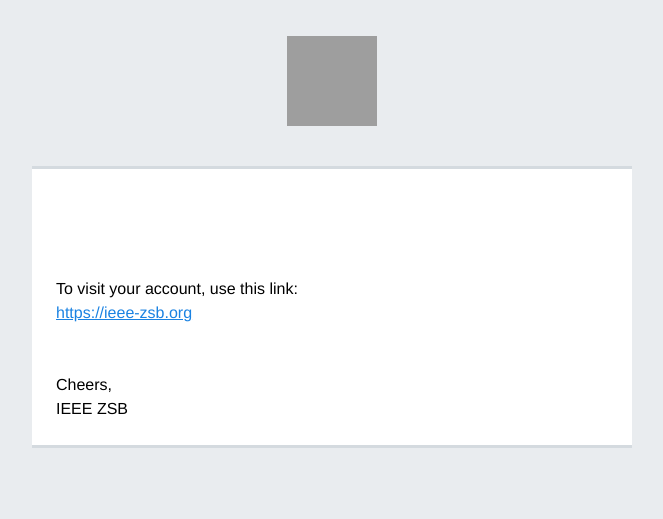
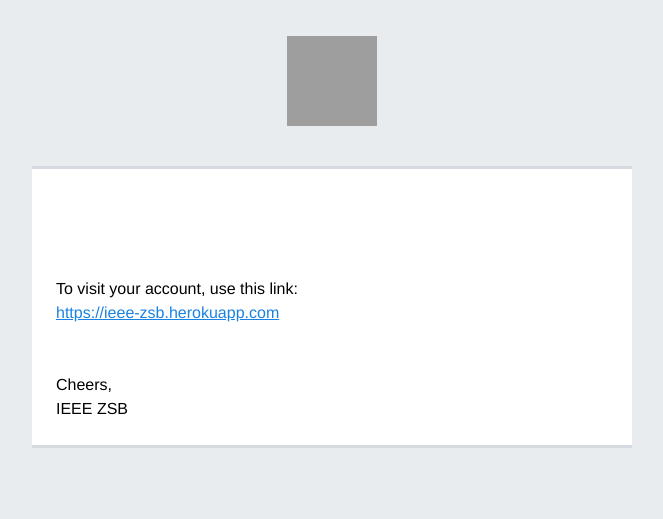
Before and after one commit to twibster/IEEE-ZSB, a Python web app: template website/templates/email_body.html in a window 1280 px wide. Shown: the top 519 px of the page, without its empty margins (308-971 px from the left). Run offline with Jinja, Linux system fonts and the light colour scheme; the template is opened without the code that fills it, so the values that code supplies are empty; some web fonts are replaced; grey boxes are pictures that could not be loaded.

Commit message:
fix home template modal, update site link in email template

```diff
--- a/website/templates/email_body.html
+++ b/website/templates/email_body.html
@@ -206,7 +206,7 @@
           <tr>
             <td align="left" bgcolor="#ffffff" style="padding: 24px; font-family: 'Source Sans Pro', Helvetica, Arial, sans-serif; font-size: 16px; line-height: 24px;">
               <p style="margin: 0;">To visit your account, use this link:</p>
-              <p style="margin: 0;"><a href="https://ieee-zsb.org" target="_blank">https://ieee-zsb.org</a></p>
+              <p style="margin: 0;"><a href="https://ieee-zsb.org" target="_blank">https://ieee-zsb.herokuapp.com</a></p>
             </td>
           </tr>
           <!-- end copy -->
--- a/website/templates/home.html
+++ b/website/templates/home.html
@@ -192,7 +192,7 @@
 {% endif %}
 <!-- end of Task Creating Modal-->
 {% if due ==False %}
-    {% if form.title.errors%}
+    {% if form.title.errors or form.deadline.errors %}
         <script src="/static/scripts/force_modal.js"></script>
     {% endif %}
 {% endif %}
```
